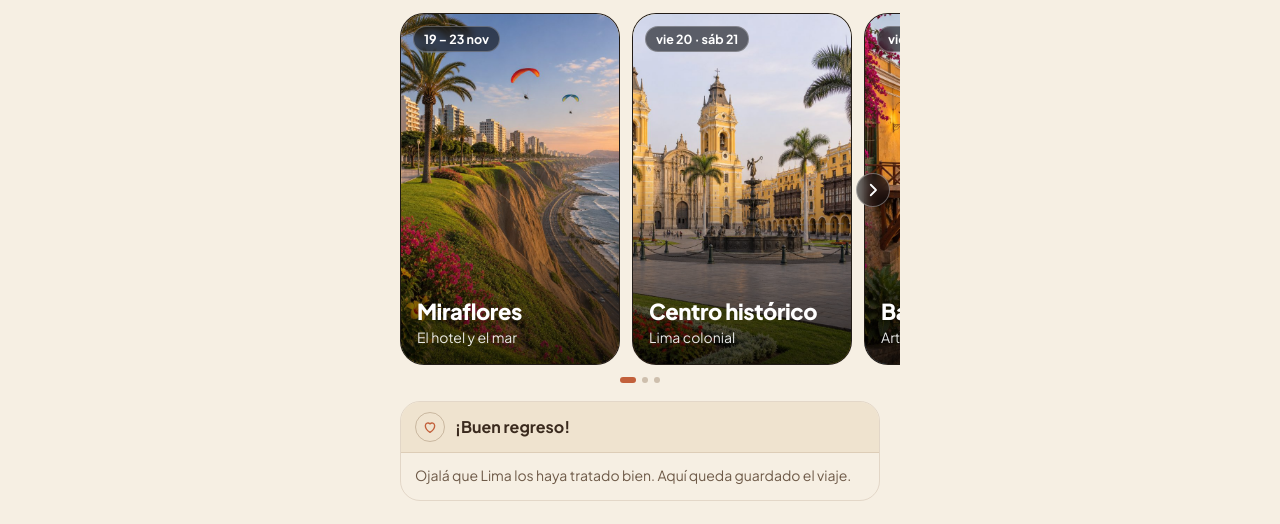
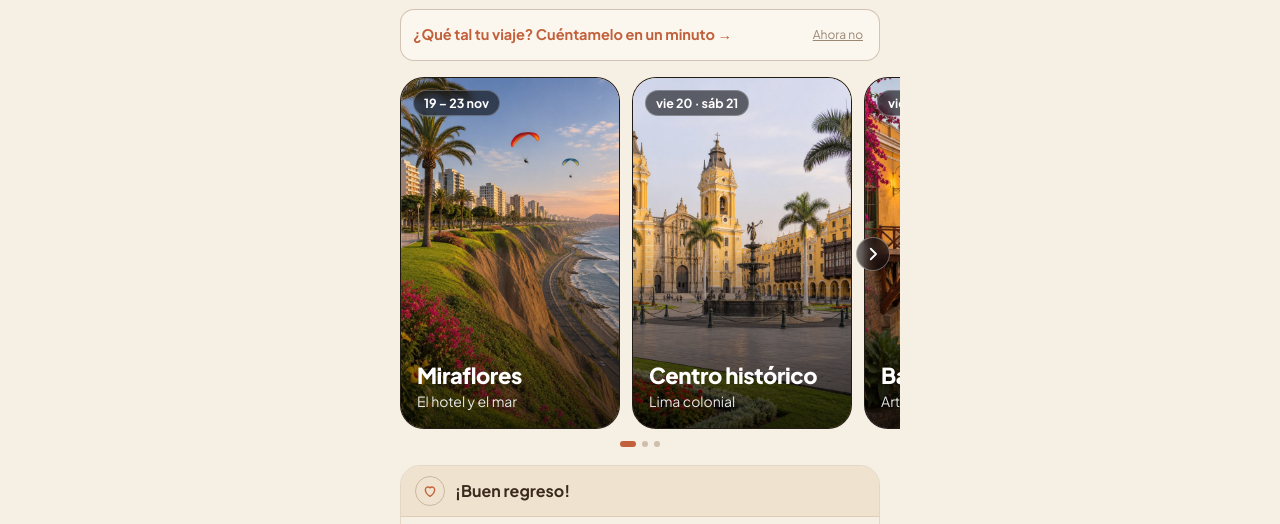
Before and after one commit to javierov/viaje-familia-lima, a plain HTML site: page index.html in a window 1280 px wide. Shown: the part 263-787 px from the top of the page. Drawn offline with Linux system fonts and the light colour scheme; no server answers.

Commit message:
Botón de la encuesta de después del viaje

```diff
--- a/index.html
+++ b/index.html
@@ -472,6 +472,7 @@ button.ft{font:inherit}
 .cc .n{white-space:nowrap;max-width:calc(100% - 24px);overflow:hidden;text-overflow:ellipsis}
 .tel{display:grid;grid-template-columns:minmax(0,1fr) auto;gap:10px;align-items:center;padding:8px 0;border-bottom:1px solid var(--line);font-size:14.5px}
 .tel:last-child{border:0}.tel b{white-space:nowrap;color:var(--steel2)}.tel small{display:block;color:var(--soft);font-size:12.5px}
+.opi{display:flex;align-items:center;gap:8px;margin:12px 20px 4px;padding:10px 12px;border:1px solid var(--line2);border-radius:14px;background:var(--fill)}.opi[hidden]{display:none}.opi a{flex:1;color:var(--title);font-weight:700;font-size:14.5px;text-decoration:none;line-height:1.3}.opi button{flex:none;border:0;background:none;color:var(--mute);font:inherit;font-size:12px;padding:6px 4px;cursor:pointer;text-decoration:underline}
 </style>
 <style>/* Leaflet 1.9.4 — BSD-2-Clause, © Volodymyr Agafonkin */
 /* required styles */
@@ -1150,6 +1151,7 @@ svg.leaflet-image-layer.leaflet-interactive path {
 <section id="s-viaje">
   <div class="bnr" aria-hidden="true" id="bnr"></div>
   <div class="hh"><h1 class="brand">Lima Familia</h1><div class="ctr" id="count" hidden></div><div class="hs"><div><p class="sub">Lima · Perú</p><p class="sub2">19 – 23 de noviembre de 2026</p></div><button type="button" class="thb" id="thOpen" aria-haspopup="dialog" aria-controls="thSheet"><svg viewBox="0 0 24 24" width="14" height="14" fill="none" stroke="currentColor" stroke-width="1.8" stroke-linecap="round" stroke-linejoin="round"><path d="M12 3a9 9 0 1 0 0 18c1.1 0 1.6-.8 1.6-1.6 0-.5-.2-.9-.5-1.2-.3-.3-.5-.7-.5-1.2 0-.9.7-1.6 1.6-1.6H16a5 5 0 0 0 5-5c0-4-4-7.4-9-7.4Z"/><circle cx="7.5" cy="11" r="1"/><circle cx="10.5" cy="7.5" r="1"/><circle cx="15" cy="7.5" r="1"/></svg>Estilo app</button></div></div>
+  <div class="opi" id="opi" hidden><a id="opiA" href="https://javierov.github.io/viajes-disenados-a-mano/opinion/?a=Lima%20Familia&amp;n=Sergio&amp;s=plan,mapa,donde,comer,tiempo,conversor,reservas,Traslados,seguro,tareas,emergencias" target="_blank" rel="noopener">¿Qué tal tu viaje? Cuéntamelo en un minuto&nbsp;→</a><button type="button" id="opiNo">Ahora no</button></div>
   <div class="carw"><div class="car" id="car"></div>
     <button type="button" class="arr l" id="arrL" aria-label="Barrio anterior"><svg viewBox="0 0 24 24" fill="none" stroke="currentColor" stroke-width="2.4" stroke-linecap="round" stroke-linejoin="round"><path d="M15 5l-7 7 7 7"/></svg></button>
     <button type="button" class="arr r" id="arrR" aria-label="Barrio siguiente"><svg viewBox="0 0 24 24" fill="none" stroke="currentColor" stroke-width="2.4" stroke-linecap="round" stroke-linejoin="round"><path d="M9 5l7 7-7 7"/></svg></button>
@@ -1664,7 +1666,7 @@ document.addEventListener("keydown",e=>{if(e.key==="Escape"&&sh&&!sh.hidden)show
     if(!navigator.onLine){save(load().concat(u));return}
     const i=new Image();i.onerror=()=>save(load().concat(u));i.src=u}
   function flush(){if(!navigator.onLine)return;const a=load();if(!a.length)return;save([]);a.forEach(send)}
-  const ev=(name)=>send(url((DE?"demo:"+DE+" · ":"")+APP+" · "+name,true));
+  const ev=(name)=>send(url((DE?"demo:"+DE+" · ":"")+APP+" · "+name,true));window.lfEv=ev;
   window.addEventListener("online",flush);flush();
   /* visita */
   if(DE)ev("abrió la app");else send(url(location.pathname,false,document.title));
@@ -1692,5 +1694,19 @@ document.addEventListener("keydown",e=>{if(e.key==="Escape"&&sh&&!sh.hidden)show
   setInterval(()=>{if(document.visibilityState!=="visible")return;sec+=5;const m=sec/60;if(MARKS.includes(m))ev("usó "+m+" min")},5000);
 })();
 </script>
+<script>
+/* encuesta común de después del viaje (ver «encuesta-post-viaje.md»): aparece desde el lun 23 a las 10:25 hora de Lima (2 h 30 min antes del vuelo LA651) y se queda hasta que la conteste. ?veropinion la muestra siempre. */
+(function(){
+  const el=document.getElementById("opi");if(!el)return;
+  const DESDE=Date.UTC(2026,10,23,15,25),KEY="tvdm-opinion:Lima Familia",NO="lf-opinion-no";
+  const hoy=()=>new Date(Date.now()-5*36e5).toISOString().slice(0,10);
+  function ver(){let c=false,n="";try{c=!!localStorage.getItem(KEY);n=localStorage.getItem(NO)||""}catch(e){}
+    const forz=/[?&]veropinion\b/.test(location.search);
+    el.hidden=!(forz||(!c&&Date.now()>=DESDE&&n!==hoy()))}
+  document.getElementById("opiNo").addEventListener("click",()=>{try{localStorage.setItem(NO,hoy())}catch(e){}el.hidden=true});
+  document.getElementById("opiA").addEventListener("click",()=>{try{window.lfEv&&window.lfEv("abrió la encuesta")}catch(e){}});
+  ver();document.addEventListener("visibilitychange",()=>{if(document.visibilityState==="visible")ver()});setInterval(ver,6e4);
+})();
+</script>
 </body>
 </html>
--- a/sw.js
+++ b/sw.js
@@ -1,5 +1,5 @@
 /* copia sin conexión de «Lima Familia»: solo toca sus propias copias (prefijo lf-) */
-const CACHE="lf-v7",T="lf-mapa",FILES=["./","index.html","manifest.json","icono.png","icono-192.png","apple-touch-icon.png","favicon-32.png","fotos/miraflores.jpg","fotos/centro.jpg","fotos/barranco.jpg","polizas/poliza-677989.bin","polizas/poliza-677995.bin","polizas/poliza-677994.bin"];
+const CACHE="lf-v8",T="lf-mapa",FILES=["./","index.html","manifest.json","icono.png","icono-192.png","apple-touch-icon.png","favicon-32.png","fotos/miraflores.jpg","fotos/centro.jpg","fotos/barranco.jpg","polizas/poliza-677989.bin","polizas/poliza-677995.bin","polizas/poliza-677994.bin"];
 /* cada archivo por separado: si uno falla, el resto queda guardado igual */
 self.addEventListener("install",e=>{e.waitUntil(caches.open(CACHE).then(c=>Promise.allSettled(FILES.map(f=>fetch(new Request(f,{cache:"reload"})).then(r=>{if(r.ok)return c.put(f,r)})))).then(()=>self.skipWaiting()))});
 self.addEventListener("activate",e=>{e.waitUntil(caches.keys().then(ks=>Promise.all(ks.filter(k=>k.startsWith("lf-")&&k!==CACHE&&k!==T).map(k=>caches.delete(k)))).then(()=>self.clients.claim()))});
```
